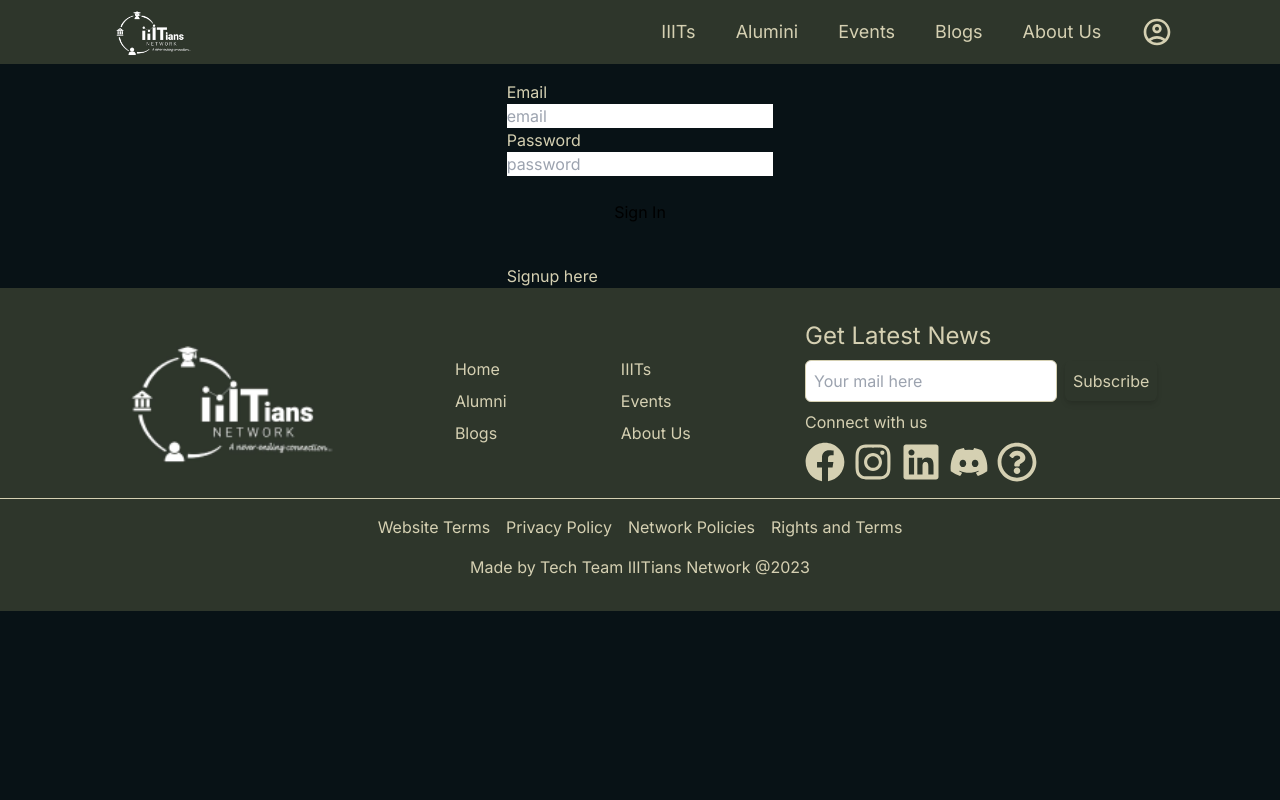
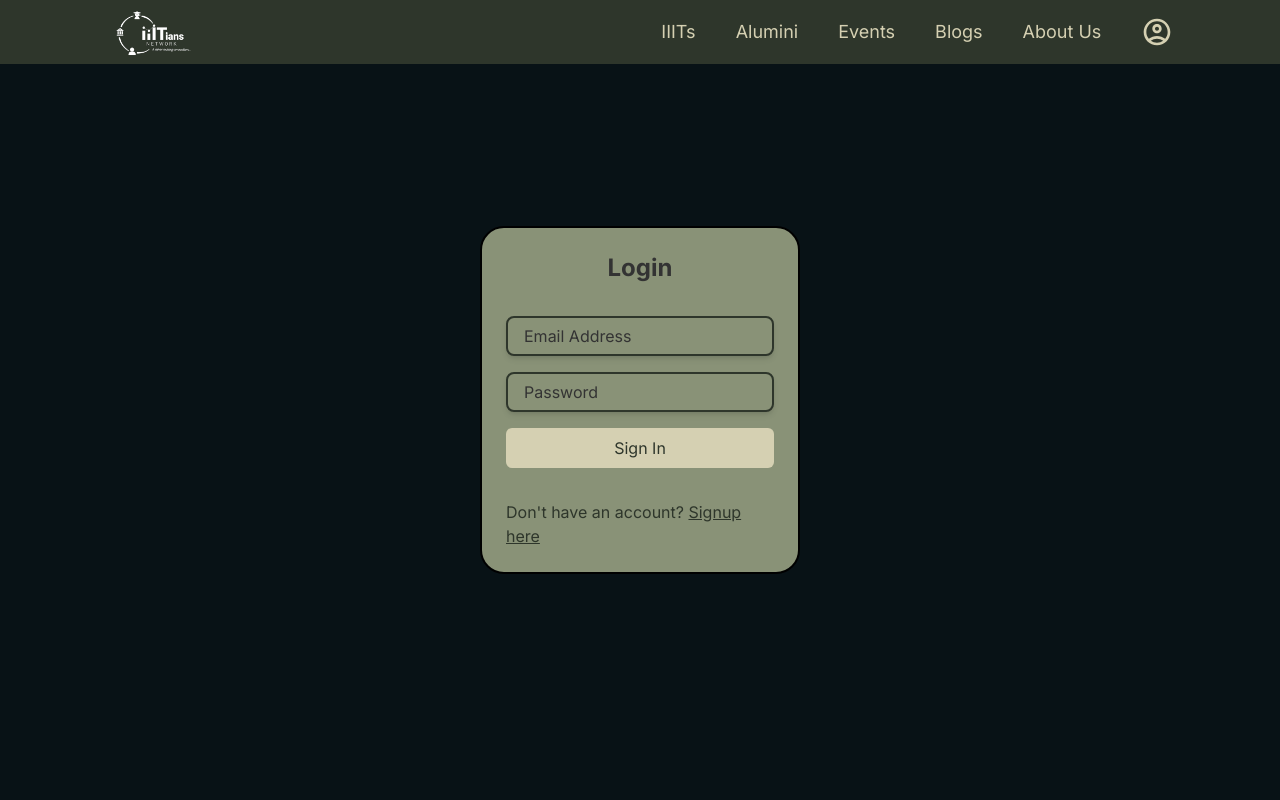
Before and after one commit to IIITians-Network-23/IIITiansNetwork, a Next.js app: page /signin in a window 1280 px wide. Shown: the top 800 px of the page. Built offline with nearby package versions, Linux system fonts and the light colour scheme; no server answers.

Commit message:
added login (signin) page.

```diff
--- a/package.json
+++ b/package.json
@@ -18,7 +18,7 @@
     "eslint-config-next": "^14.0.1",
     "mongodb": "^6.3.0",
     "mongoose": "^8.0.1",
-    "next": "^14.0.1",
+    "next": "^14.0.4",
     "next-auth": "^4.24.5",
     "postcss": "8.4.28",
     "prop-types": "^15.8.1",
--- a/src/app/signin/page.jsx
+++ b/src/app/signin/page.jsx
@@ -35,28 +35,35 @@ export default function Home() {
   };
 
   return (
-    <main className="w-full flex justify-center">
-      <div className="pt-16 w-5/6 flex justify-center">
-        <form className="pt-4 flex flex-col w-1/4" onSubmit={handleSubmit}>
-          <label htmlFor="Email" className="text-[#D5D0B2]">
-            Email
-          </label>
-          <input type={"email"} placeholder="email" />
+    <main className="w-full flex justify-center h-screen items-center">
+      <div className="w-5/6 md:w-1/4 mx-auto bg-[#899277] border-black border-2 rounded-3xl p-6">
+        <form className="flex flex-col space-y-4" onSubmit={handleSubmit}>
 
-          <label htmlFor="Password" className="text-[#D5D0B2]">
-            Password
-          </label>
-          <input type={"password"} placeholder="password" />
+        <h1 className="text-[#333333] text-2xl mb-4 text-center font-bold">
+          Login
+        </h1>
 
-          <button className="py-2 px-3 bg-green-500 my-4" type="submit">
+          <input
+            type="email"
+            placeholder="Email Address"
+            className="input-field border-[#2E362B] border-2 rounded-lg bg-[#899277] placeholder-[#333333] h-10 pl-4 shadow-md"
+          />
+
+          <input
+            type="password"
+            placeholder="Password"
+            className="input-field border-[#2E362B] border-2 rounded-lg bg-[#899277] placeholder-[#333333] h-10 pl-4 shadow-md"
+          />
+
+          <button className="bg-[#D5D0B2] text-[#2E362B] py-2 px-3 rounded-md">
             Sign In
           </button>
 
           <p className="text-red-500 text-[16px] mb-4">{error && error}</p>
 
-          <Link href={"/signup"} className="text-[#D5D0B2]">
+          <p className="text-[#2E362B]">Don't have an account? <Link href={"/signup"} className="text-[#2E362B] underline">
             Signup here
-          </Link>
+          </Link></p>
         </form>
       </div>
     </main>
```
Also changed, not shown: 1 other file (tests, documents, lock files or other folders).
